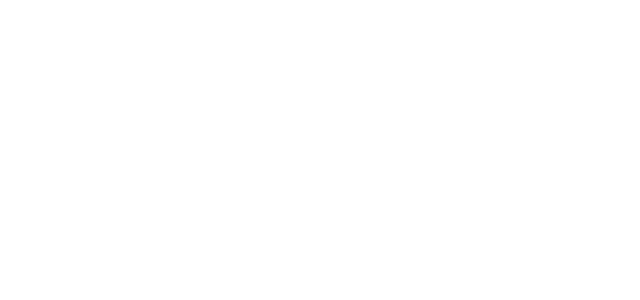
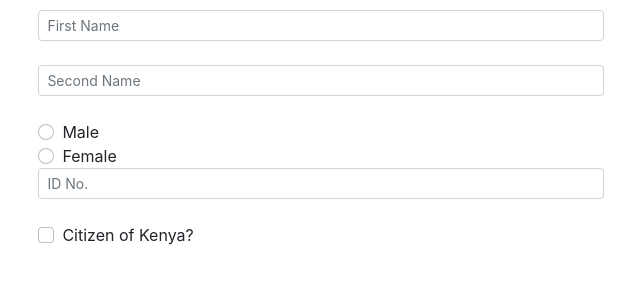
Before and after one commit to gloriaoduor/HoteliTrack, a React (Create React App) app in the folder client/: page /new-guest in a window 1280 px wide. Before the commit this address had no page. Shown: the top 300 px of the page, without its empty margins (319-959 px from the left). Built offline with nearby package versions, Linux system fonts and the light colour scheme.

Commit message:
edit pages

```diff
--- a/client/src/App.js
+++ b/client/src/App.js
@@ -1,7 +1,9 @@
 import './App.css';
 import LoginPage from './components/LoginPage';
 import SignUpPage from './components/SignUpPage';
-import Layout from './components/Layout';
+// import Layout from './components/Layout';
+import Dashboard from './components/Dashboard';
+import AddGuest from './components/AddGuest';
 import {BrowserRouter as Router, Route, Routes} from 'react-router-dom';
 
 
@@ -11,7 +13,8 @@
       <Routes>
         <Route exact path='/' element={<LoginPage/>} />
         <Route exact path='/sign-up' element={<SignUpPage/>} />
-        <Route exact path='/dashboard' element={<Layout/>}/>
+        <Route exact path='/dashboard' element={<Dashboard/>}/>
+        <Route exact path='/new-guest' element={<AddGuest/>}/>
       </Routes>
     </Router>
 
--- /dev/null
+++ b/client/src/components/AddGuest.js
@@ -0,0 +1,52 @@
+import React from "react";
+
+function AddGuest(){
+
+    return (
+        <div className="row d-flex justify-content-center align-items-center h-60">
+            <div className="col-md-6">
+            <form className="login-form">
+          {/* <!-- name input --> */}
+            <div className="form-outline mb-4">
+            {/* <label className="form-label" htmlFor="form3Example3">First Name </label> */}
+            <input type="name" id="form3Example3" className="form-control form-control-sm"
+            placeholder="First Name" />
+            </div>
+
+            {/* second name  */}
+            <div className="form-outline mb-4">
+            <input type="name" id="form3Example3" className="form-control form-control-sm"
+            placeholder="Second Name" />
+            </div>
+
+            {/* Gender */}
+            <div>
+            <div className="form-check mb-0">
+                <input className="form-check-input me-2" type="radio" value="" id="male" />
+                <label className="form-check-label" htmlFor="form2Example3">Male</label>
+            </div>
+            <div className="form-check mb-0">
+                <input className="form-check-input me-2" type="radio" value="" id="female" />
+                <label className="form-check-label" htmlFor="form2Example3">Female</label>
+            </div>
+            </div>
+
+            {/* Identification number */}
+            <div className="form-outline mb-4">
+            <input type="name" id="form3Example3" className="form-control form-control-sm"
+            placeholder="ID No." />
+            </div>
+
+            {/* is_a_citizen */}
+            <div className="form-check mb-0">
+                <input className="form-check-input me-2" type="checkbox" value="" id="form2Example3" />
+                <label className="form-check-label" htmlFor="form2Example3">Citizen of Kenya?</label>
+            </div>
+
+            </form>
+            </div>
+
+        </div>
+    );
+}
+export default AddGuest;
--- /dev/null
+++ b/client/src/components/Dashboard.js
@@ -0,0 +1,11 @@
+import Layout from "./Layout";
+
+function Dashboard(){
+
+    return (
+        <Layout />
+
+
+    );
+}
+export default Dashboard;
--- a/client/src/components/LoginPage.js
+++ b/client/src/components/LoginPage.js
@@ -10,7 +10,7 @@
             <div className="container-fluid h-custom">
                 <div className="row d-flex justify-content-center align-items-center h-60">
                     <div className="col-md-6 col-lg-6 col-xl-5">
-                    <img alt="icon" src="https://cdn-icons-png.flaticon.com/512/58/58291.png" className="img-fluid"/>
+                    <img alt="icon" src="https://cdn-icons-png.flaticon.com/512/8258/8258393.png" className="img-fluid"/>
                     </div>
                     {/* https://cdn-icons-png.flaticon.com/512/8258/8258393.png */}
                     <div className="col-md-6 col-lg-6 col-xl-4 offset-xl-1">
```
